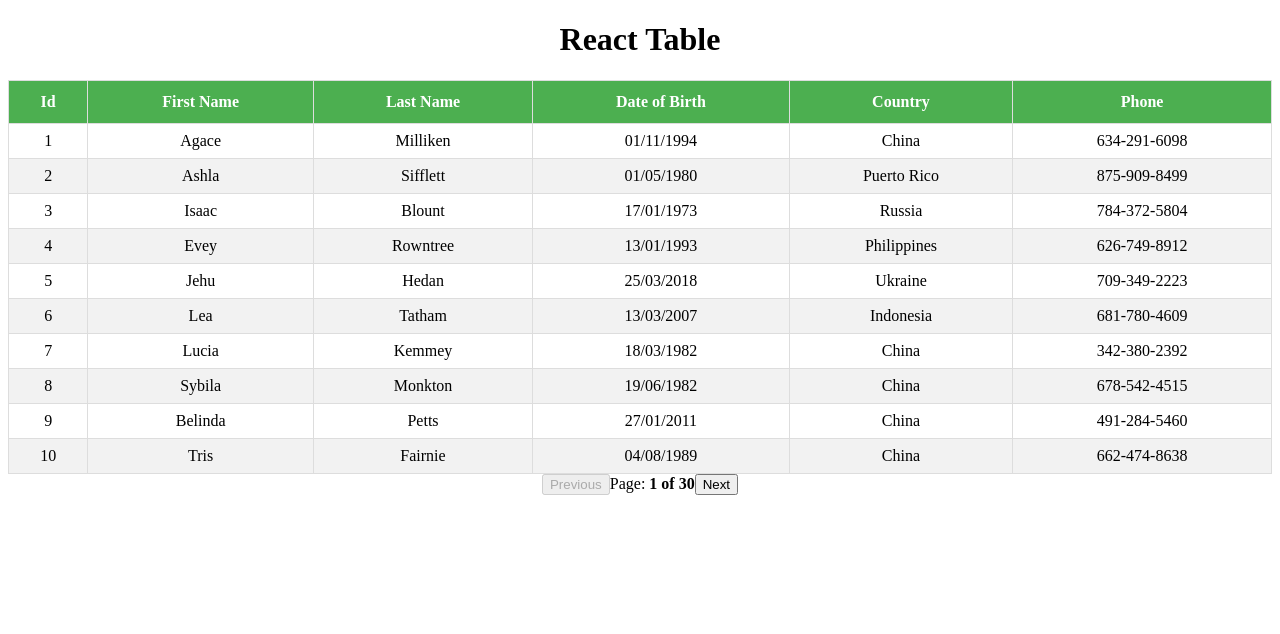
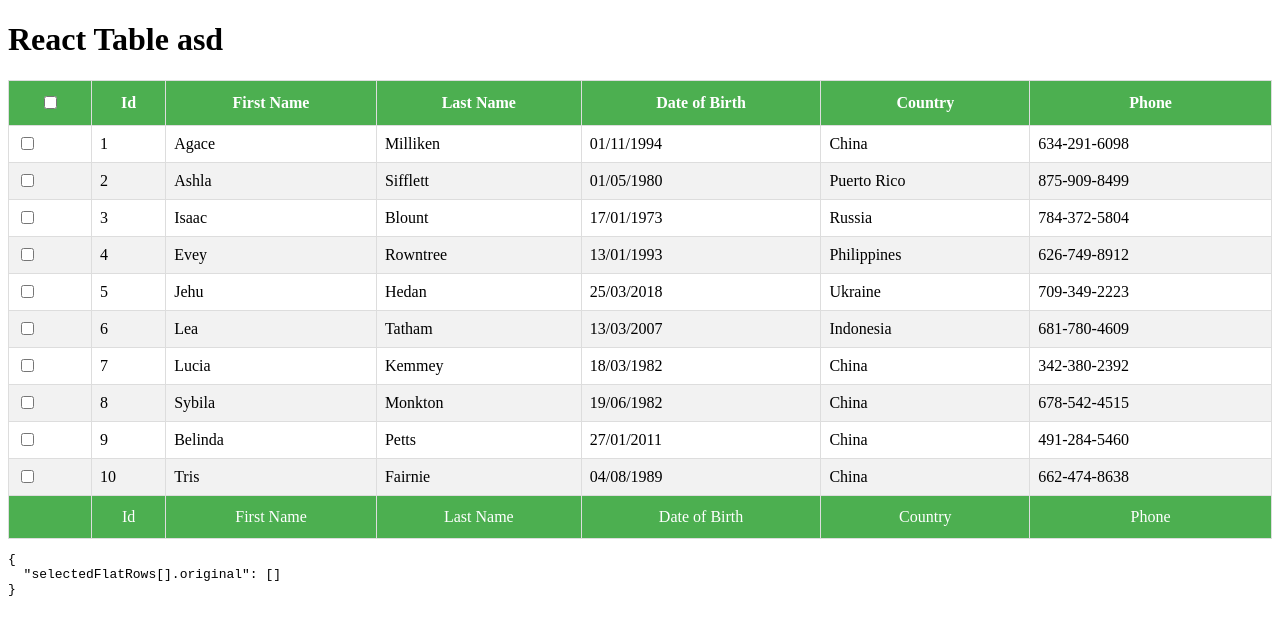
Before and after one commit to DalaviMoreshwar/react_table, a React (Create React App) app: page / in a window 1280 px wide. Shown: the top 634 px of the page. Built offline with nearby package versions, Linux system fonts and the light colour scheme.

Commit message:
row selection

```diff
--- a/src/App.js
+++ b/src/App.js
@@ -1,17 +1,19 @@
 import { BasicTable } from "./Components/BasicTable";
 import { FilteringTable } from "./Components/FilteringTable";
 import { PaginationTable } from "./Components/PaginationTable";
+import { RowSelection } from "./Components/RowSelection";
 import { SortingTable } from "./Components/SortingTable";
 import "./styles.css";
 
 export default function App() {
   return (
     <div className="App">
-      <h1>React Table</h1>
+      <h1>React Table asd</h1>
       {/* <BasicTable /> */}
       {/* <SortingTable /> */}
       {/* <FilteringTable /> */}
-      <PaginationTable />
+      {/* <PaginationTable /> */}
+      <RowSelection />
     </div>
   );
 }
--- /dev/null
+++ b/src/Components/Checkbox.js
@@ -0,0 +1,16 @@
+import React, { forwardRef, useRef, useEffect } from "react";
+
+export const Checkbox = forwardRef(({ inderterminate, ...rest }, ref) => {
+  const defaultRef = useRef();
+  const resolvedRef = ref || defaultRef;
+
+  useEffect(() => {
+    resolvedRef.current.inderterminate = inderterminate;
+  }, [resolvedRef, inderterminate]);
+
+  return (
+    <>
+      <input type="checkbox" ref={resolvedRef} {...rest} />
+    </>
+  );
+});
--- a/src/Components/PaginationTable.js
+++ b/src/Components/PaginationTable.js
@@ -20,6 +20,9 @@ export const PaginationTable = () => {
     canPreviousPage,
     pageOptions,
     state,
+    gotoPage,
+    pageCount,
+    setPageSize,
     prepareRow
   } = useTable(
     {
@@ -29,7 +32,7 @@ export const PaginationTable = () => {
     usePagination
   );
 
-  const { pageIndex } = state;
+  const { pageIndex, pageSize } = state;
 
   return (
     <>
@@ -59,17 +62,58 @@ export const PaginationTable = () => {
         </tbody>
       </table>
       <div>
+        <button onClick={() => gotoPage(0)} disabled={!canPreviousPage}>
+          {"<<"}
+        </button>
+
         <button disabled={!canPreviousPage} onClick={() => previousPage()}>
           Previous
         </button>
+
         <span>
           Page:{" "}
           <strong>
             {pageIndex + 1} of {pageOptions.length}
           </strong>
         </span>
+        <span>
+          {" "}
+          | Goto Page:
+          <input
+            type="number"
+            defaultValue={pageIndex + 1}
+            onChange={(e) => {
+              const pageNumber = e.target.value
+                ? Number(e.target.value) - 1
+                : 0;
+              gotoPage(pageNumber);
+            }}
+            style={{ width: "50px" }}
+          />
+        </span>
+
+        <select
+          value={pageSize}
+          onChange={(e) => setPageSize(Number(e.target.value))}
+        >
+          {[10, 25, 50, 100].map((pageSize) => {
+            return (
+              <option key={pageSize} value={pageSize}>
+                {pageSize}{" "}
+              </option>
+            );
+          })}
+        </select>
+
         <button disabled={!canNextPage} onClick={() => nextPage()}>
           Next
+        </button>
+
+        <button
+          onClick={() => gotoPage(pageOptions.length - 1)}
+          disabled={!canNextPage}
+        >
+          {">>"}
         </button>
       </div>
     </>
--- /dev/null
+++ b/src/Components/RowSelection.js
@@ -0,0 +1,97 @@
+import React, { useMemo } from "react";
+import { useTable, useRowSelect } from "react-table";
+import MOCK_DATA from "./MOCK_DATA.json";
+import { COLUMNS } from "./columns";
+
+import "./table.css";
+import { Checkbox } from "./Checkbox";
+
+export const RowSelection = () => {
+  const columns = useMemo(() => COLUMNS, []);
+  const data = useMemo(() => MOCK_DATA, []);
+
+  const {
+    getTableProps, // table tag
+    getTableBodyProps, // tbody tag
+    headerGroups, // group of headers
+    footerGroups,
+    rows, // mock data json
+    prepareRow,
+    selectedFlatRows
+  } = useTable(
+    {
+      columns,
+      data
+    },
+    useRowSelect,
+    (hooks) => {
+      hooks.visibleColumns.push((columns) => {
+        return [
+          {
+            id: "selection",
+            Header: ({ getToggleAllRowsSelectedProps }) => (
+              <Checkbox {...getToggleAllRowsSelectedProps()} />
+            ),
+            Cell: ({ row }) => <Checkbox {...row.getToggleRowSelectedProps()} />
+          },
+          ...columns
+        ];
+      });
+    }
+  );
+
+  const firstPagesRows = rows.slice(0, 10);
+
+  return (
+    <>
+      <table {...getTableProps()}>
+        <thead>
+          {headerGroups.map((headerGroup) => (
+            <tr {...headerGroup.getHeaderGroupProps()}>
+              {headerGroup.headers.map((column) => (
+                <th {...column.getHeaderProps()}>{column.render("Header")}</th>
+              ))}
+            </tr>
+          ))}
+        </thead>
+        <tbody {...getTableBodyProps()}>
+          {firstPagesRows.map((row) => {
+            prepareRow(row);
+            return (
+              <tr {...row.getRowProps()}>
+                {row.cells.map((cell) => {
+                  return (
+                    <td {...cell.getCellProps()}>{cell.render("Cell")}</td>
+                  );
+                })}
+              </tr>
+            );
+          })}
+        </tbody>
+        <tfoot>
+          {footerGroups.map((footerGroup) => (
+            <tr {...footerGroup.getFooterGroupProps()}>
+              {footerGroup.headers.map((column) => (
+                <td {...column.getFooterProps}>{column.render("Footer")}</td>
+              ))}
+            </tr>
+          ))}
+        </tfoot>
+      </table>
+
+      <pre>
+        <code>
+          {JSON.stringify(
+            {
+              "selectedFlatRows[].original": selectedFlatRows.map(
+                (d) => d.original
+              )
+            },
+            null,
+            2
+          )}
+        </code>
+      </pre>
+    </>
+  );
+};
--- a/src/styles.css
+++ b/src/styles.css
@@ -1,4 +1,4 @@
 .App {
   font-family: "Operator Mono Light";
-  text-align: center;
+  text-align: left;
 }
```
